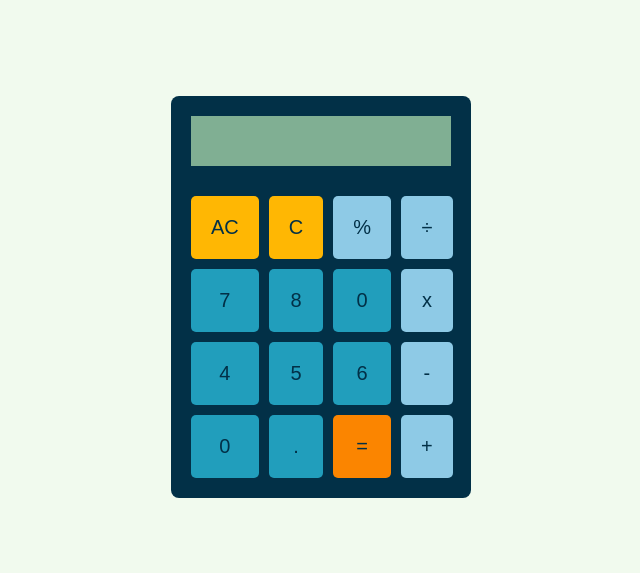
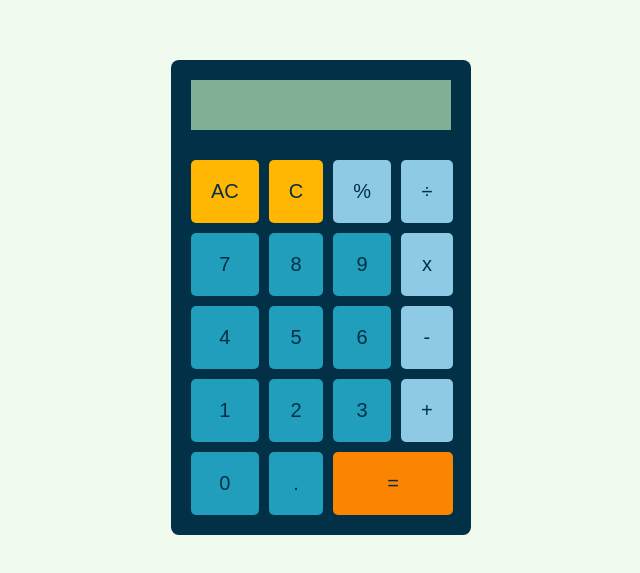
Before and after one commit to NoaSalgado/Calculator, a plain HTML site: page index.html in a window 1280 px wide. Shown: the part 103-676 px from the top of the page, without its empty margins (319-959 px from the left). Drawn offline with Linux system fonts and the light colour scheme.

Commit message:
Add missing row of numbers

```diff
--- a/css/styles.css
+++ b/css/styles.css
@@ -94,4 +94,6 @@ button:active {
 
 .equals-btn {
   background-color: #fb8500;
+
+  grid-column: 3 / 5;
 }
--- a/index.html
+++ b/index.html
@@ -11,7 +11,7 @@
       rel="stylesheet"
     />
     <link rel="stylesheet" href="css/styles.css" />
-    <script src="js/app.js"></script>
+    <script src="js/app.js" defer></script>
     <title>Calculator</title>
   </head>
   <body>
@@ -27,7 +27,7 @@
 
           <button class="number-btn" data-key="7">7</button>
           <button class="number-btn" data-key="8">8</button>
-          <button class="number-btn" data-key="9">0</button>
+          <button class="number-btn" data-key="9">9</button>
           <button class="operator-btn" data-key="*">x</button>
 
           <button class="number-btn" data-key="4">4</button>
@@ -35,10 +35,14 @@
           <button class="number-btn" data-key="6">6</button>
           <button class="operator-btn" data-key="-">-</button>
 
+          <button class="number-btn" data-key="1">1</button>
+          <button class="number-btn" data-key="2">2</button>
+          <button class="number-btn" data-key="3">3</button>
+          <button class="operator-btn" data-key="+">+</button>
+
           <button class="number-btn" data-key="0">0</button>
           <button class="decimal-btn" data-key=".">.</button>
           <button class="equals-btn" data-key="=">=</button>
-          <button class="operator-btn" data-key="-">+</button>
         </div>
       </section>
     </main>
```
